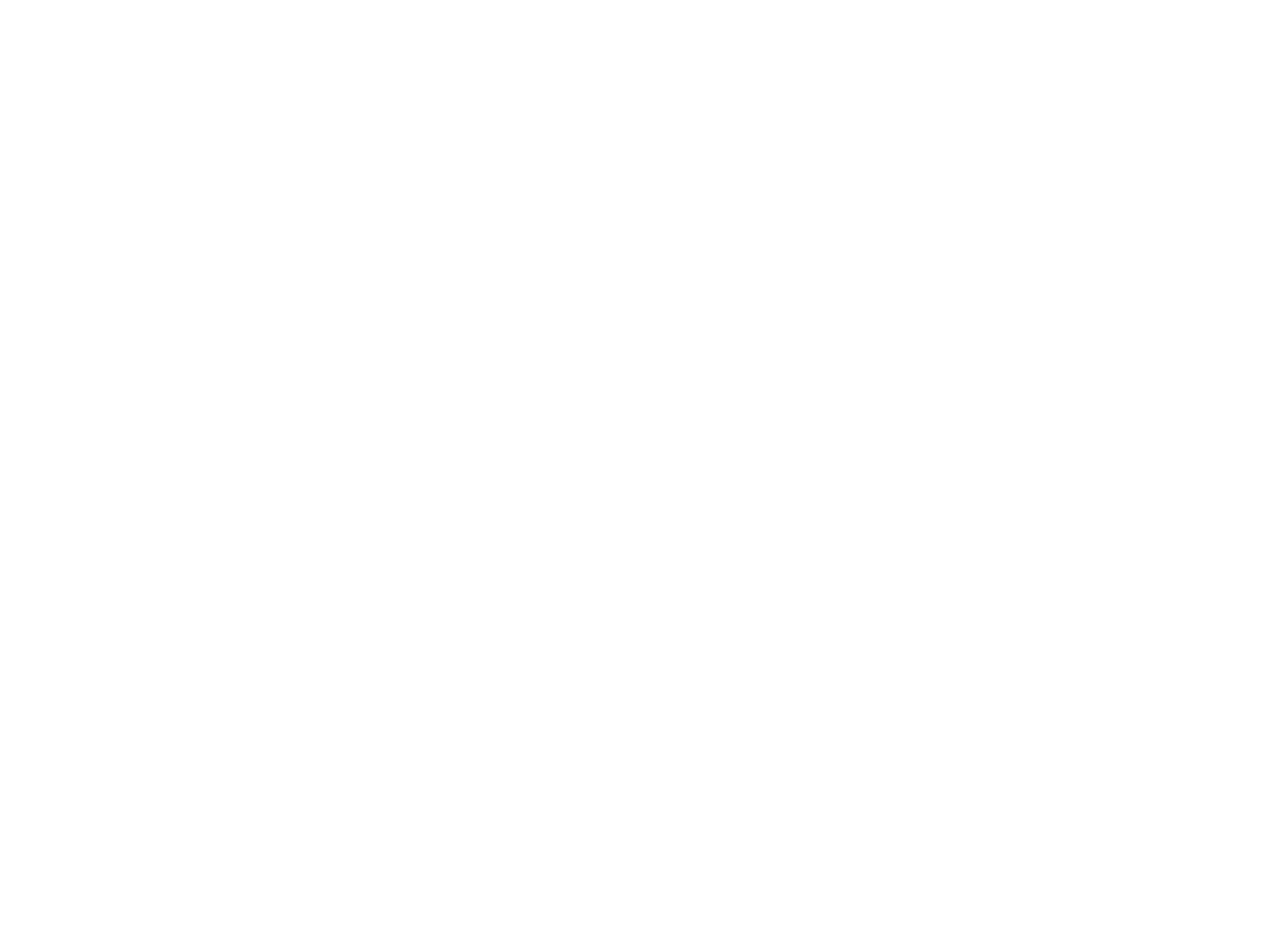
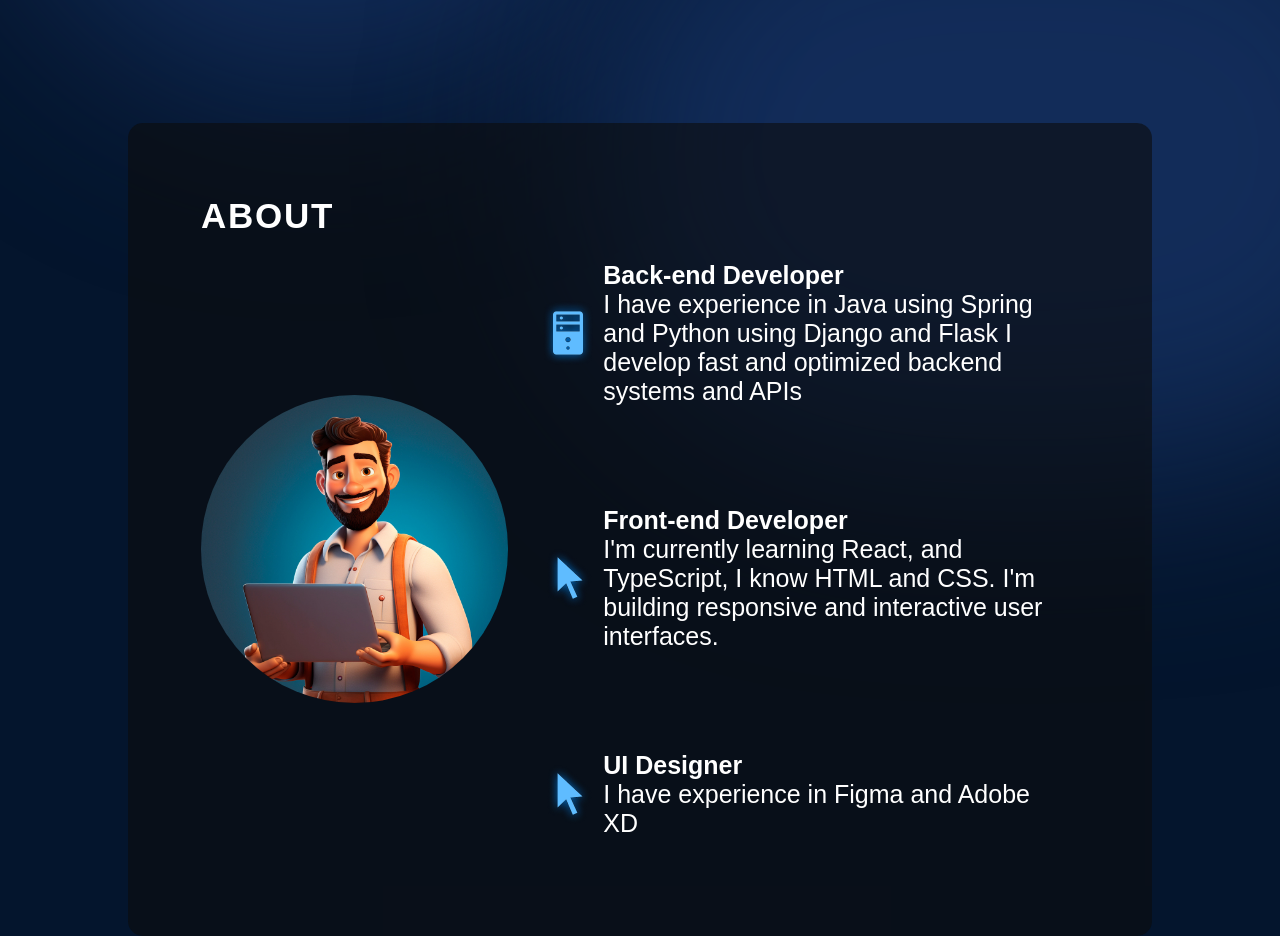
Before and after one commit to alexbalak21/Portofolio-React, a React (Vite) app: page / in a window 1280 px wide. Shown: the part 560-1496 px from the top of the page. Before the commit the page ends 800 px from the top, so only its background shows below. Built offline with nearby package versions, Linux system fonts and the light colour scheme.

Commit message:
About done

```diff
--- a/src/App.jsx
+++ b/src/App.jsx
@@ -1,4 +1,5 @@
 import "./App.css"
+import About from "./components/About"
 import Hero from "./components/Hero"
 import Navbar from "./components/Navbar"
 
@@ -7,6 +8,7 @@
     <div className="app">
       <Navbar />
       <Hero />
+      <About />
     </div>
   )
 }
--- /dev/null
+++ b/src/components/About.jsx
@@ -0,0 +1,46 @@
+import React from "react"
+import aboutIcon from "../assets/aboutIcon.jpg"
+import cursorIcon from "../assets/cursorIcon.png"
+import serverIcon from "../assets/serverIcon.png"
+
+function About() {
+  return (
+    <section className="about__container" id="about">
+      <h2 className="about__title">About</h2>
+      <div className="about__content">
+        <img src={aboutIcon} className="about__img" alt="about icon" />
+        <ul className="about__items">
+          <li className="about__item">
+            <img src={serverIcon} alt="server icon" />
+            <div>
+              <h3>Back-end Developer</h3>
+              <p>
+                I have experience in Java using Spring and Python using Django
+                and Flask I develop fast and optimized backend systems and APIs
+              </p>
+            </div>
+          </li>
+          <li className="about__item">
+            <img src={cursorIcon} alt="cursor icon" />
+            <div>
+              <h3>Front-end Developer</h3>
+              <p>
+                I'm currently learning React, and TypeScript, I know HTML and
+                CSS. I'm building responsive and interactive user interfaces.
+              </p>
+            </div>
+          </li>
+          <li className="about__item">
+            <img src={cursorIcon} alt="cursor icon" />
+            <div>
+              <h3>UI Designer</h3>
+              <p>I have experience in Figma and Adobe XD</p>
+            </div>
+          </li>
+        </ul>
+      </div>
+    </section>
+  )
+}
+
+export default About
```
